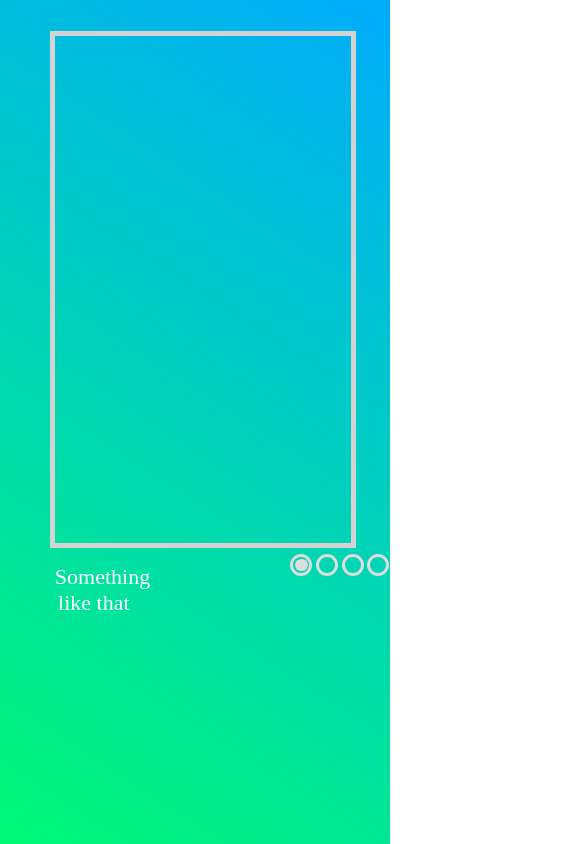
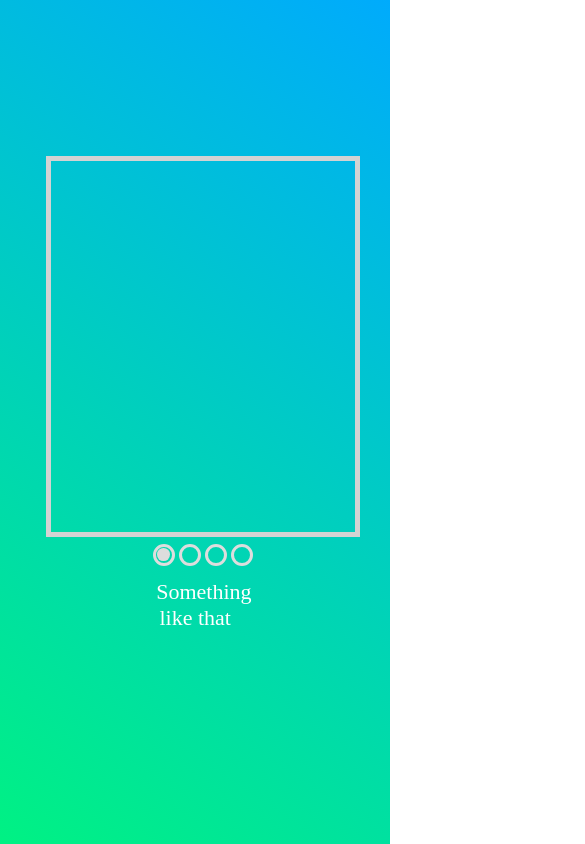
Before and after one commit to MatveiMatyuk/cssMemSlider, a plain HTML site: page cssMemSlider/index.html in a window 390 px wide. Shown: the top 844 px of the page, 585 px wide, since content can reach past the window. Drawn offline with Linux system fonts and the light colour scheme.

Commit message:
docs: update style.css and addition adaptive  2021-10-17 14:09:37

```diff
--- a/cssMemSlider/style.css
+++ b/cssMemSlider/style.css
@@ -183,3 +183,31 @@ body {
 }
 
 }
+
+@media screen and (max-width: 536px) {
+
+.wrapper {
+    width: 78%;
+    height: 50%;
+    margin: 30% auto;
+}
+
+.text-wrapper {
+    margin: 2.8% 27% auto;
+}
+
+.wrapper>.div>.controls {
+    margin: -61% 34% auto;
+}
+
+}
+
+@media screen and (max-width: 450px) {
+
+.wrapper {
+    width: 78%;
+    height: 44%;
+    margin: 40% auto;
+}
+
+}
```
